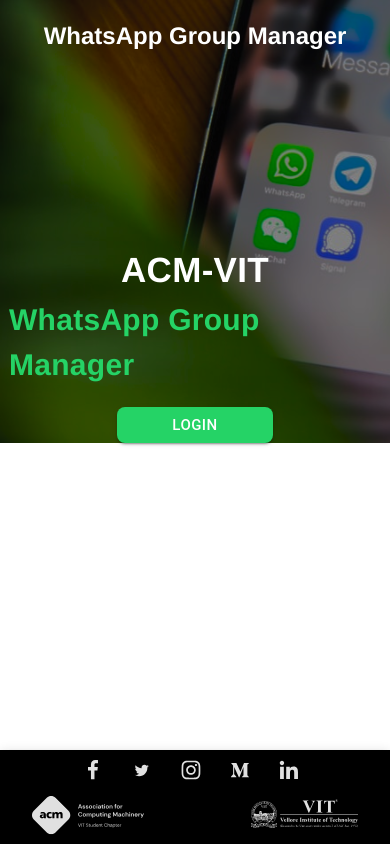
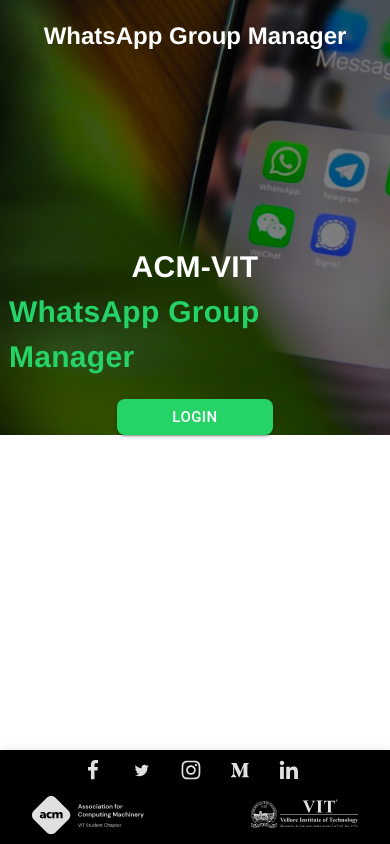
Before and after one commit to ACM-VIT/acm-connect-frontend, a React (Create React App) app: page / in a window 390 px wide. Built offline with nearby package versions, Linux system fonts and the light colour scheme.

Commit message:
Landing page responsive

```diff
--- a/src/components/Landing/landing.jsx
+++ b/src/components/Landing/landing.jsx
@@ -43,7 +43,7 @@
       fontSize: 40,
     },
     [theme.breakpoints.down('xs')]: {
-      fontSize: 35,
+      fontSize: 30,
     },
   },
   text2: {
@@ -82,7 +82,7 @@
     marginTop: 20,
     padding: '5px 55px 5px 55px',
     '&:hover': {
-      backgroundColor: '#16de63',
+      backgroundColor: '#13ed67',
       color: '#fff',
     },
   },
@@ -117,9 +117,9 @@
           </Typography>
         </Grid>
         <Button
+          onClick={loginHandler}
           className={classes.button}
           variant="contained"
-          onClick={loginHandler}
         >
           Login
         </Button>
```
